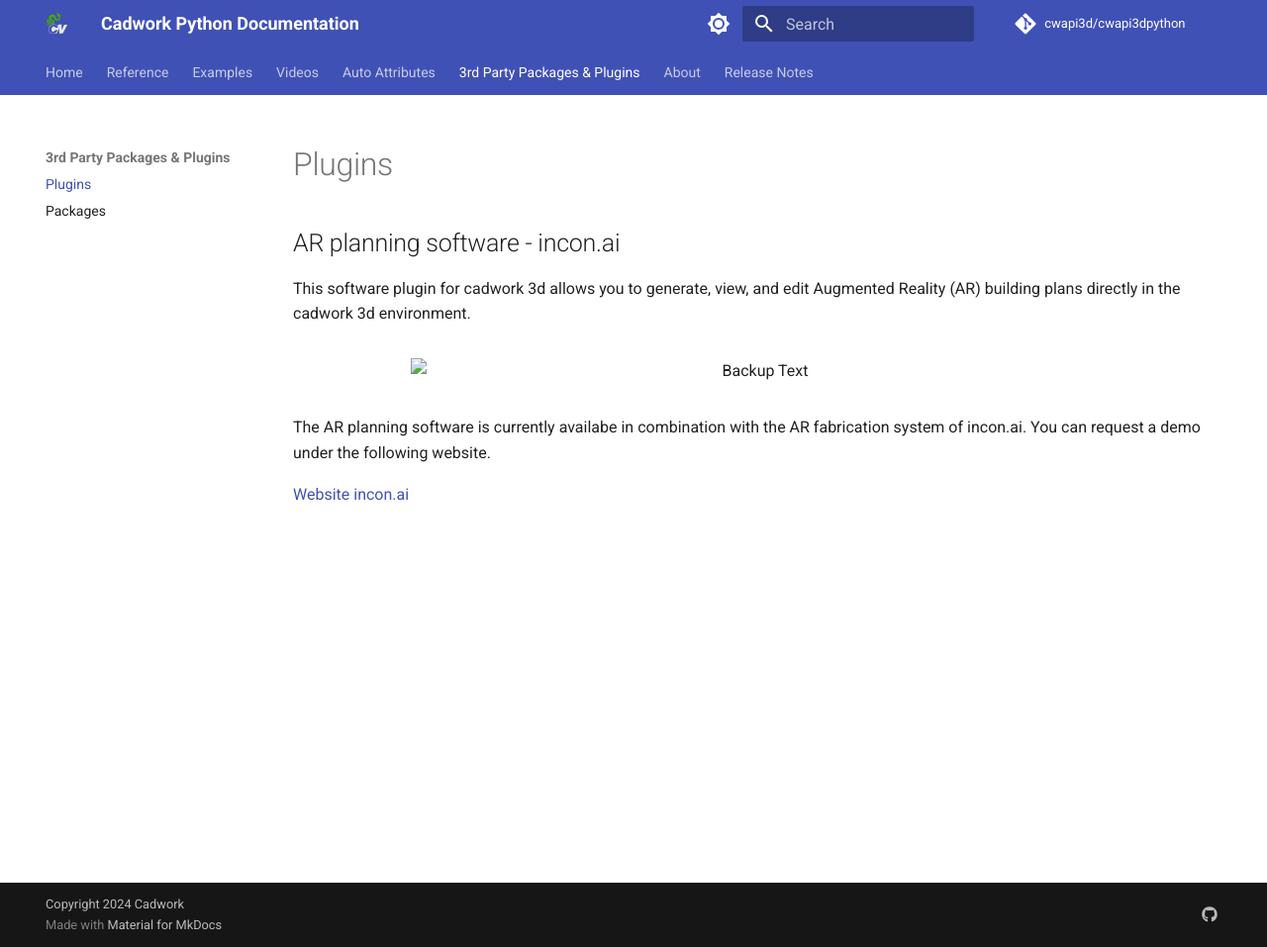
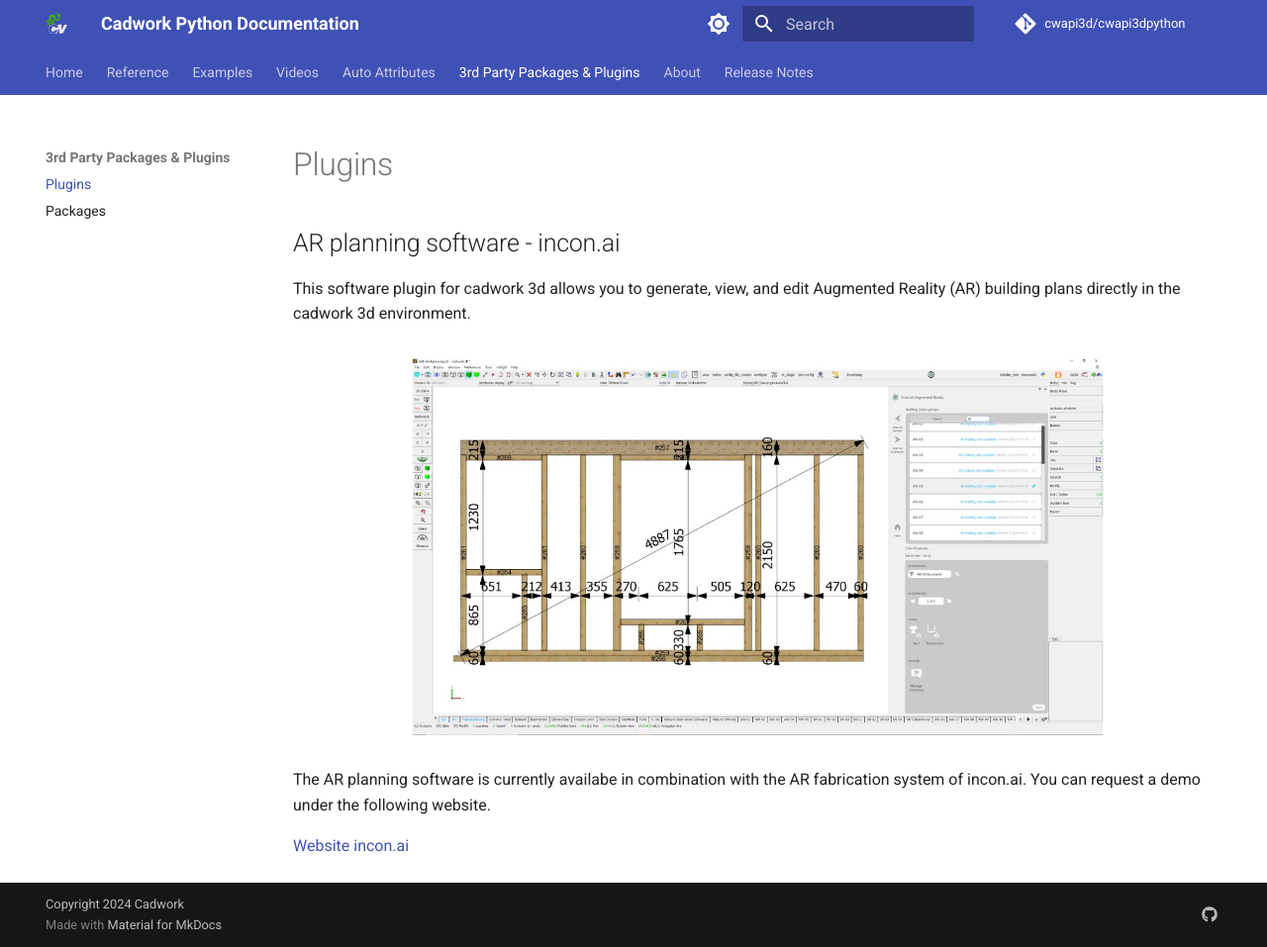
Before and after one commit to cwapi3d/cwapi3dpython, an MkDocs documentation site: the page built from docs/plugins.md, in a window 1280 px wide and 957 px high. Shown: the whole window at 99% size. Built offline with MkDocs 1.6.1 and Material for MkDocs 9.7.7, drawn with Linux system fonts in a browser that asks for light colours; comment, search, counter and statistics services are not loaded.

Commit message:
corrected file type

```diff
--- a/docs/plugins.md
+++ b/docs/plugins.md
@@ -11,7 +11,7 @@ This software plugin for cadwork 3d allows you to generate, view, and edit Augme
 building plans directly in the cadwork 3d environment.
 
 <figure markdown="1">
-![Backup Text](img/ar_software_planning_tool.JPG "script-filled attributes settings"){: style="width:700px"}
+![Backup Text](img/ar_software_planning_tool.jpg "script-filled attributes settings"){: style="width:700px"}
 </figure>
 
 The AR planning software is currently availabe in combination with the AR fabrication system of
```
